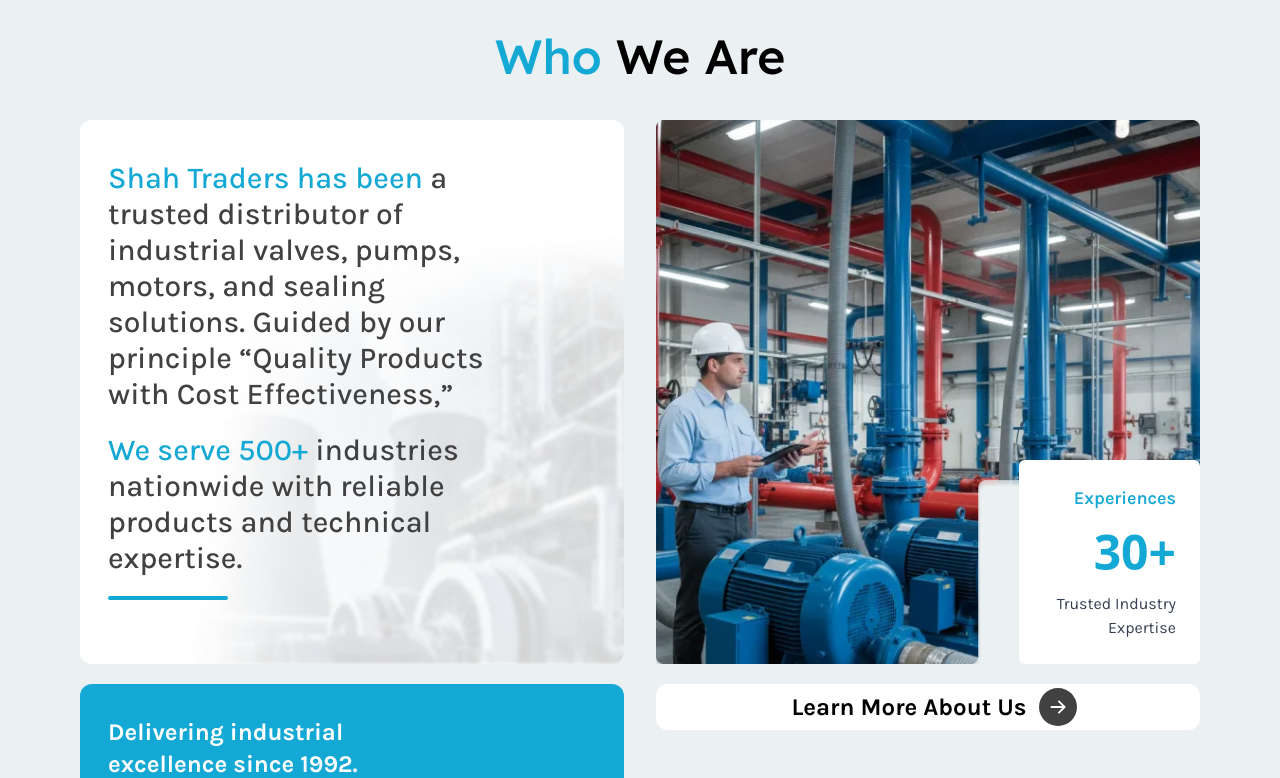
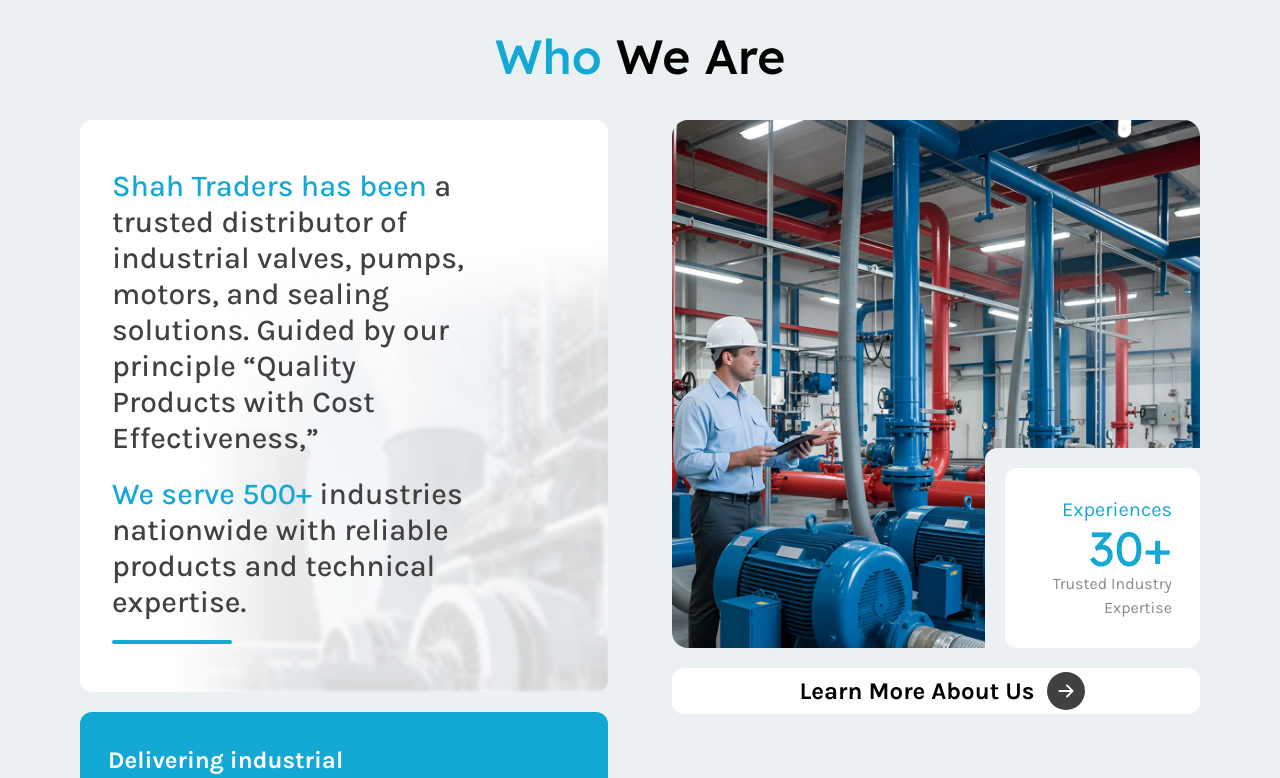
Before and after one commit to vernoxy2/Shah-Treaders, a React (Vite) app: page / in a window 1280 px wide. Shown: the part 840-1618 px from the top of the page. Built offline with nearby package versions, Linux system fonts and the light colour scheme.

Commit message:
Brand Wais select Product Done

```diff
--- a/src/Components/BottomLine.jsx
+++ b/src/Components/BottomLine.jsx
@@ -4,7 +4,9 @@
   return (
     <div
       className={`${width} h-1 bg-primary rounded-lg ${className}`}
-    ></div>
+    >
+
+    </div>
   );
 };
 
--- a/src/Components/Together.jsx
+++ b/src/Components/Together.jsx
@@ -8,11 +8,16 @@
       <div className="container">
         <div className="rounded-xl bg-primary grid grid-cols-1 lg:grid-cols-2 overflow-hidden">
           {/* Text Column */}
-          <div className="flex flex-col justify-center items-start px-8 py-12 lg:py-0 space-y-8">
-            <h1 className="text-4xl md:text-5xl lg:text-6xl  text-white font-lexend">
-              Let's Build Future Together.
+          <div className="flex flex-col justify-center items-start px-8 py-12 lg:py-0 space-y-6">
+            <h1 className="text-3 xl sm:text-5xl lg:text-5xl  text-white font-lexend">
+              Driving Innovation Through Consistency <br className="hidden md:block" /> & Performance
             </h1>
-            <PrimaryBtn className="bg-white text-primary lg:hover:text-white hover:bg-[#414141] duration-300" iconclass="group-hover:bg-white group-hover:text-black">Get Started Now</PrimaryBtn>
+            <PrimaryBtn
+              className="bg-white text-primary lg:hover:text-white hover:bg-[#414141] duration-300"
+              iconclass="group-hover:bg-white group-hover:text-black"
+            >
+              Get Started Now
+            </PrimaryBtn>
           </div>
 
           {/* Image Column */}
@@ -23,7 +28,6 @@
               className="w-full lg:h-full object-fill pointer-events-none"
             />
           </div>
-
         </div>
       </div>
     </section>
--- a/src/Pages/Home/Sections/KnowUs.jsx
+++ b/src/Pages/Home/Sections/KnowUs.jsx
@@ -3,7 +3,7 @@
 import TitleText from "../../../Components/TitleText";
 import BottomLine from "../../../Components/BottomLine";
 import Weare1 from "../../../assets/Home/Weare1.webp";
-import Weare2 from "../../../assets/Home/Weare2.webp";
+import Weare2 from "../../../assets/Home/Weare3.webp";
 import comma from "../../../assets/Home/Comaa.svg";
 import PrimaryBtn from "../../../Components/PrimaryBtn";
 
@@ -19,26 +19,26 @@
     <section>
       <ShortTitle className="mx-auto">Get to Know Us</ShortTitle>
       <TitleText colorText={"Who"} text={"We Are"} brclass="hidden" />
-      <div className="container grid grid-cols-1 lg:grid-cols-2 gap-8">
+      <div className="container h-full grid grid-cols-1 lg:grid-cols-2 gap-16">
         {/* Left Side Content  */}
-        <div className="flex flex-col gap-5">
+        <div className="flex h-ful flex-col gap-5 justify-between ">
           <div
             style={style}
-            className="bg-white py-10 pb-16 px-7 rounded-xl space-y-5"
+            className="bg-white py-6 md:py-12 px-4 md:px-8 rounded-xl space-y-5 h-full"
           >
-            <p className="text-textdark font-medium text-lg md:text-3xl md:w-[80%]">
+            <p className="text-textdark font-medium text-lg md:text-3xl md:w-[80%] w-[95%]">
               <span className="text-primary">Shah Traders has been</span> a
               trusted distributor of industrial valves, pumps, motors, and
               sealing solutions. Guided by our principle “Quality Products with
               Cost Effectiveness,”{" "}
             </p>
-            <p className="text-textdark font-medium text-lg md:text-3xl md:w-[80%]">
+            <p className="text-textdark font-medium text-lg md:text-3xl md:w-[80%] w-[95%]">
               <span className="text-primary">We serve 500+</span> industries
               nationwide with reliable products and technical expertise.
             </p>
             <BottomLine />
           </div>
-          <div className="bg-primary py-6 pt-8 px-7 rounded-xl">
+          <div className="bg-primary py-4 md:py-6 pt-5 md:pt-8 px-4 md:px-7 rounded-xl">
             <p className="text-white  text-xl md:text-2xl font-bold w-[70%]">
               Delivering industrial excellence since 1992.
             </p>
@@ -46,22 +46,17 @@
           </div>
         </div>
         {/* Right Side Content */}
-        <div className="flex flex-col gap-5">
-          <div className="relative w-full">
-            <img src={Weare2} alt="We Are" className="w-full object-cover" />
-
-            {/* Overlay */}
-            <div className="bg-white p-4 md:p-6 w-1/3 rounded-md absolute bottom-0 right-0 text-end space-y-2 md:space-y-3 lg:space-y-4 max-w-[200px] md:max-w-[250px] lg:max-w-[300px]">
-              <p className="text-sm md:text-base lg:text-lg text-primary font-semibold">
-                Experiences
-              </p>
-              <h1 className="text-2xl md:text-4xl lg:text-5xl font-bold text-primary">
-                30+
-              </h1>
-              <p className="text-xs md:text-sm lg:text-base text-gray-700">
-                Trusted Industry <br />
-                Expertise
-              </p>
+        <div className="flex  flex-col gap-5 ">
+          <div className="rounded-xl  relative">
+            <img src={Weare2} alt="We Are" className="rounded-2xl" />
+            <div className="pt-3 md:pt-5 pl-3 md:pl-5 bg-[#EBF1F3] absolute bottom-0 right-0 rounded-tl-xl ">
+              <div className="w-full h-full  bg-white p-4 md:p-7 pl-10 md:pl-12 rounded-xl text-end">
+                <p className="text-primary md:text-xl">Experiences</p>
+                <h1 className="md:text-5xl  text-primary font-lexend">30+</h1>
+                <p className="text-base mdd:text-xl">
+                  Trusted Industry <br /> Expertise
+                </p>
+              </div>
             </div>
           </div>
 
```
Also changed, not shown: src/assets/Home/Weare3.webp (added).
